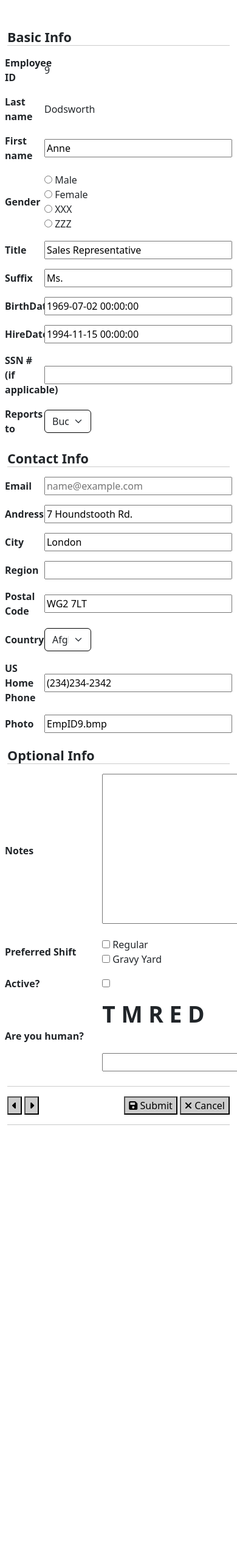
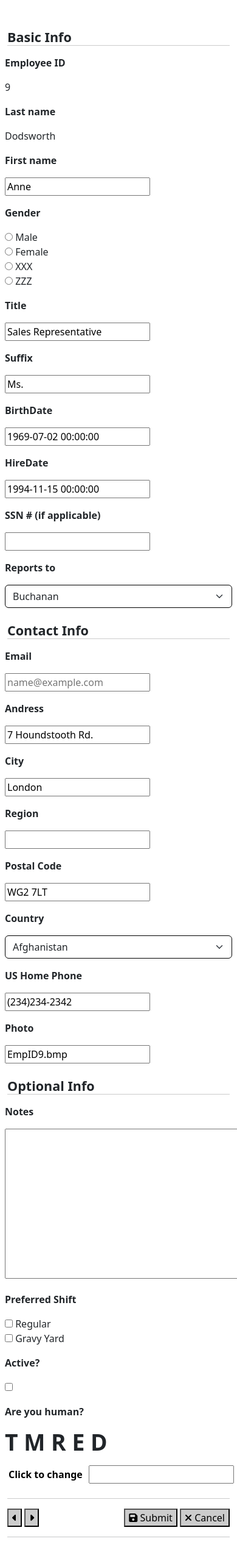
Before and after one commit to Minh2k3/2024_CSE485_CongngheWeb, a PHP site: page /project14.php in a window 390 px wide; the page is wider, and only the part inside the window is pictured. Shown: that part at 61% size. Before the commit the page ends 1845 px from the top of that part, so only its background shows below. Run offline with PHP 8.4, Linux system fonts and the light colour scheme; some libraries are stand-ins or nearby versions.

Commit message:
responsive project14

```diff
--- a/TranTuanMinh/project14.php
+++ b/TranTuanMinh/project14.php
@@ -57,22 +57,22 @@
         <table class="table table-borderless">
             <tbody>
                 <tr class="row d-flex align-items-center">
-                    <td class="col-2 fw-bold">Employee ID</td>
-                    <td class="col-10">9</td>
+                    <td class="col-sm-2  col-md-2  fw-bold">Employee ID</td>
+                    <td class="col-sm-10 col-md-10 ">9</td>
                 </tr>
                 <tr class="row d-flex align-items-center">
-                    <td class="col-2 fw-bold">Last name</td>
-                    <td class="col-10">Dodsworth</td>
+                    <td class="col-sm-2  col-md-2  fw-bold">Last name</td>
+                    <td class="col-sm-10 col-md-10 ">Dodsworth</td>
                 </tr>
                 <tr class="row d-flex align-items-center">
-                    <td class="col-2 fw-bold">First name</td>
-                    <td class="col-10" style="width=100%">
-                        <input type="text" class="col-12" style="width=100%" value="Anne">
+                    <td class="col-sm-2  col-md-2  fw-bold">First name</td>
+                    <td class="col-sm-10 col-md-10 " style="width=100%">
+                        <input type="text" class="col-sm-12 col-md-12 " style="width=100%" value="Anne">
                     </td>
                 </tr>
                 <tr class="row d-flex align-items-center">
-                    <td class="col-2 fw-bold ">Gender</td>
-                    <td class="col-10">
+                    <td class="col-sm-2  col-md-2  fw-bold ">Gender</td>
+                    <td class="col-sm-10 col-md-10 ">
                         <input type="radio" name="option" id="" value="Male"> Male<br>
                         <input type="radio" name="option" id="" value="Female"> Female<br>
                         <input type="radio" name="option" id="" value="XXX"> XXX<br>
@@ -80,39 +80,39 @@
                     </td>
                 </tr>
                 <tr class="row d-flex align-items-center">
-                    <td class="col-2 fw-bold">Title</td>
-                    <td class="col-10">
-                        <input type="text" class="col-12" style="width=100%" value="Sales Representative">
+                    <td class="col-sm-2  col-md-2  fw-bold">Title</td>
+                    <td class="col-sm-10 col-md-10 ">
+                        <input type="text" class="col-sm-12 col-md-12 " style="width=100%" value="Sales Representative">
                     </td>
                 </tr>
                 <tr class="row d-flex align-items-center">
-                    <td class="col-2 fw-bold">Suffix</td>
-                    <td class="col-10">
-                        <input type="text" class="col-12" style="width=100%" value="Ms.">
+                    <td class="col-sm-2  col-md-2  fw-bold">Suffix</td>
+                    <td class="col-sm-10 col-md-10 ">
+                        <input type="text" class="col-sm-12 col-md-12 " style="width=100%" value="Ms.">
                     </td>
                 </tr>
                 <tr class="row d-flex align-items-center">
-                    <td class="col-2 fw-bold">BirthDate</td>
-                    <td class="col-10">
-                        <input type="text" class="col-12" style="width=100%" value="1969-07-02 00:00:00">
+                    <td class="col-sm-2  col-md-2  fw-bold">BirthDate</td>
+                    <td class="col-sm-10 col-md-10 ">
+                        <input type="text" class="col-sm-12 col-md-12 " style="width=100%" value="1969-07-02 00:00:00">
                     </td>
                 </tr>
                 <tr class="row d-flex align-items-center">
-                    <td class="col-2 fw-bold">HireDate</td>
-                    <td class="col-10">
-                        <input type="text" class="col-12" style="width=100%" value="1994-11-15 00:00:00">
+                    <td class="col-sm-2  col-md-2  fw-bold">HireDate</td>
+                    <td class="col-sm-10 col-md-10 ">
+                        <input type="text" class="col-sm-12 col-md-12 " style="width=100%" value="1994-11-15 00:00:00">
                     </td>
                 </tr>
                 <tr class="row d-flex align-items-center">
-                    <td class="col-2 fw-bold">SSN # (if applicable)</td>
-                    <td class="col-10">
-                        <input type="text" class="col-12" style="width=100%" value="">
+                    <td class="col-sm-2  col-md-2  fw-bold">SSN # (if applicable)</td>
+                    <td class="col-sm-10 col-md-10 ">
+                        <input type="text" class="col-sm-12 col-md-12 " style="width=100%" value="">
                     </td>
                 </tr>
                 <tr class="row d-flex align-items-center">
-                    <td class="col-2 fw-bold">Reports to</td>
-                    <td class="col-10">
-                        <select class="form-select col-3">
+                    <td class="col-sm-2  col-md-2  fw-bold">Reports to</td>
+                    <td class="col-sm-10 col-md-10 ">
+                        <select class="form-select col-sm-3 col-md-3" >
                             <option>Buchanan</option>
                             <option>Himakevolution</option>
                             <option>TMinh</option>
@@ -126,39 +126,39 @@
             <table class="table table-borderless">
                 <tbody>
                     <tr class="row d-flex align-items-center">
-                        <td class="col-2 fw-bold">Email</td>
-                        <td class="col-10">
-                            <input type="text" class="col-12"  placeholder="name@example.com">
+                        <td class="col-sm-2  col-md-2  fw-bold">Email</td>
+                        <td class="col-sm-10 col-md-10 ">
+                            <input type="text" class="col-sm-12 col-md-12 "  placeholder="name@example.com">
                         </td>
                     </tr>
                     <tr class="row d-flex align-items-center">
-                        <td class="col-2 fw-bold">Andress</td>
-                        <td class="col-10">
-                            <input type="text" class="col-12" value="7 Houndstooth Rd.">
+                        <td class="col-sm-2  col-md-2  fw-bold">Andress</td>
+                        <td class="col-sm-10 col-md-10 ">
+                            <input type="text" class="col-sm-12 col-md-12 " value="7 Houndstooth Rd.">
                         </td>
                     </tr>
                     <tr class="row d-flex align-items-center">
-                        <td class="col-2 fw-bold">City</td>
-                        <td class="col-10">
-                            <input type="text" class="col-12" value="London">
+                        <td class="col-sm-2  col-md-2  fw-bold">City</td>
+                        <td class="col-sm-10 col-md-10 ">
+                            <input type="text" class="col-sm-12 col-md-12 " value="London">
                         </td>
                     </tr>
                     <tr class="row d-flex align-items-center">
-                        <td class="col-2 fw-bold ">Region</td>
-                        <td class="col-10">
-                            <input type="text" class="col-12" name="option" id="" value="">
+                        <td class="col-sm-2  col-md-2  fw-bold ">Region</td>
+                        <td class="col-sm-10 col-md-10 ">
+                            <input type="text" class="col-sm-12 col-md-12 " name="option" id="" value="">
                         </td>
                     </tr>
                     <tr class="row d-flex align-items-center">
-                        <td class="col-2 fw-bold">Postal Code</td>
-                        <td class="col-10">
-                            <input type="text" class="col-12"value="WG2 7LT">
+                        <td class="col-sm-2  col-md-2  fw-bold">Postal Code</td>
+                        <td class="col-sm-10 col-md-10 ">
+                            <input type="text" class="col-sm-12 col-md-12 "value="WG2 7LT">
                         </td>
                     </tr>
                     <tr class="row d-flex align-items-center">
-                        <td class="col-2 fw-bold">Country</td>
-                        <td class="col-10">
-                            <select class="form-select col-3">
+                        <td class="col-sm-2  col-md-2  fw-bold">Country</td>
+                        <td class="col-sm-10 col-md-10 ">
+                            <select class="form-select col-sm-3 col-md-3" >
                                 <?php
                                     foreach ($countries as $country) {
                                         echo '<option>' . $country . '</option>';
@@ -168,15 +168,15 @@
                         </td>
                     </tr>
                     <tr class="row d-flex align-items-center">
-                        <td class="col-2 fw-bold ">US Home Phone</td>
-                        <td class="col-10">
-                            <input type="text" class="col-12" name="option" id="" value="(234)234-2342">
+                        <td class="col-sm-2  col-md-2  fw-bold ">US Home Phone</td>
+                        <td class="col-sm-10 col-md-10 ">
+                            <input type="text" class="col-sm-12 col-md-12 " name="option" id="" value="(234)234-2342">
                         </td>
                     </tr>
                     <tr class="row d-flex align-items-center">
-                        <td class="col-2 fw-bold">Photo</td>
-                        <td class="col-10">
-                            <input type="text" class="col-12" style="width=100%" value="EmpID9.bmp">
+                        <td class="col-sm-2  col-md-2  fw-bold">Photo</td>
+                        <td class="col-sm-10 col-md-10 ">
+                            <input type="text" class="col-sm-12 col-md-12 " style="width=100%" value="EmpID9.bmp">
                         </td>
                     </tr>
                 </tbody>
@@ -185,34 +185,34 @@
         <table class="table table-borderless">
             <tbody>
                 <tr class="row d-flex align-items-center">
-                    <td class="col-2 fw-bold">Notes</td>
-                    <td class="col-10">
+                    <td class="col-sm-2  col-md-2  fw-bold">Notes</td>
+                    <td class="col-sm-10 col-md-10 ">
                         <textarea name="post_content" id="post_content" rows="10" cols="100"></textarea>
                     </td>
                 </tr>
                 <tr class="row d-flex align-items-center">
-                    <td class="col-2 fw-bold">Preferred Shift</td>
-                    <td class="col-10">
+                    <td class="col-sm-2  col-md-2  fw-bold">Preferred Shift</td>
+                    <td class="col-sm-10 col-md-10 ">
                         <input type="checkbox" name="shift" id="" value="Regular"> Regular<br>
                         <input type="checkbox" name="shift" id="" value="GravyYard"> Gravy Yard                    </td>
                 </tr>
                 <tr class="row d-flex align-items-center">
-                    <td class="col-2 fw-bold">Active?</td>
-                    <td class="col-10">
+                    <td class="col-sm-2  col-md-2  fw-bold">Active?</td>
+                    <td class="col-sm-10 col-md-10 ">
                         <input type="checkbox" name="active" id="" value="isActive">
                     </td>
                 </tr>
                 <tr class="row d-flex align-items-center">
-                    <td class="col-2 fw-bold">Are you human?</td>
-                    <td class="col-10">
+                    <td class="col-sm-2  col-md-2  fw-bold">Are you human?</td>
+                    <td class="col-sm-10 col-md-10 ">
                         <div>
                             <p id="randomWord" class="fw-bold display-3">
                                 <?php
                                     printCode();
                                 ?>
                             </p>
-                            <button type="button" class="fw-bold col-12 border-0 bg-white" id="btnChange">Click to change</button>
-                            <input type="text" class="col-12" name="human" id="">
+                            <button type="button" class="fw-bold col-sm-12 col-md-12  border-0 bg-white" id="btnChange">Click to change</button>
+                            <input type="text" class="col-sm-12 col-md-12 " name="human" id="">
                         </div>
                     </td>
                 </tr>
@@ -242,7 +242,8 @@
         $chars = "ABCDEFGHIJKLMNOPQRSTUVWXYZ";
         $word = "";
         for ($i = 0; $i < $length; $i++) {
-            $word .= $chars[mt_rand(0, strlen($chars) - 1)] . " ";
+            $randomChar = chr(rand(0, 25) + ord('A'));
+            $word .= $randomChar . " ";
         }
         return $word;
     }
```
